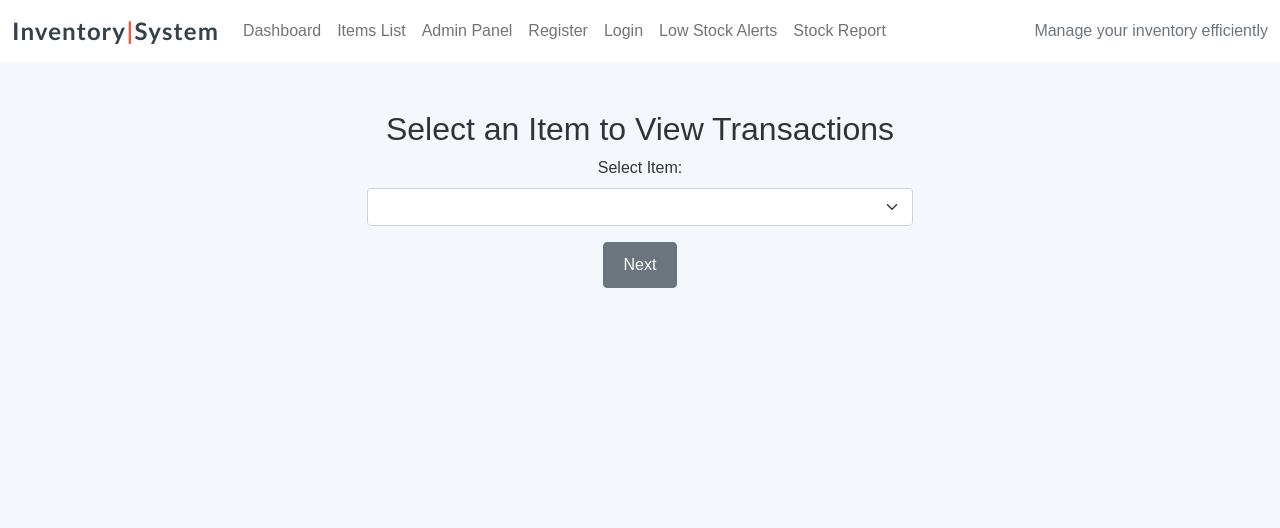
After one commit to KatVolkova/inventory-management-system, a Django app: page /select-item-view-transactions/ in a window 1280 px wide. The commit adds this page. Shown: the top 528 px of the page. Run offline with Django 4.2, Linux system fonts and the light colour scheme; data that the repository does not hold is empty; some libraries are stand-ins or nearby versions.

```diff
--- a/ims_project/settings.py
+++ b/ims_project/settings.py
@@ -28,7 +28,7 @@ TEMPLATES_DIR = os.path.join(BASE_DIR, 'templates')
 SECRET_KEY = os.environ.get("SECRET_KEY")
 
 # SECURITY WARNING: don't run with debug turned on in production!
-DEBUG = True
+DEBUG = False
 
 ALLOWED_HOSTS = ["8000-katvolkova-inventoryman-7i30uyedmib.ws.codeinstitute-ide.net",".herokuapp.com"]
 
--- /dev/null
+++ b/inventory/templates/inventory/select_item_view_transactions.html
@@ -0,0 +1,17 @@
+{% extends "base.html" %}
+
+{% block content %}
+<div class="container mt-4">
+    <h2 class="text-center">Select an Item to View Transactions</h2>
+    <form method="post" class="text-center">
+        {% csrf_token %}
+        <label for="item-select" class="form-label">Select Item:</label>
+        <select id="item-select" name="item" class="form-select w-50 mx-auto">
+            {% for item in items %}
+            <option value="{{ item.id }}">{{ item.name }}</option>
+            {% endfor %}
+        </select>
+        <button type="submit" class="btn btn-secondary mt-3">Next</button>
+    </form>
+</div>
+{% endblock %}
--- a/inventory/urls.py
+++ b/inventory/urls.py
@@ -10,6 +10,8 @@ urlpatterns = [
     path("item/<int:pk>/edit/", views.ItemEditView.as_view(), name="item-edit"),
     path("item/<int:pk>/delete/", views.ItemDeleteView.as_view(), name="item-delete"),
     path('low-stock/', views.low_stock_items, name='low-stock'),
+    path('select-item-record-transaction/', views.select_item_record_transaction, name='select-item-record-transaction'),
+    path('select-item-view-transactions/', views.select_item_view_transactions, name='select-item-view-transactions'),
     path("item/<int:pk>/record-transaction/", views.record_transaction, name="record-transaction"),
     path("item/<int:pk>/transactions/", views.view_transactions, name="view-transactions"),
     path("stock-report/", views.stock_report, name="stock-report"),
--- a/inventory/views.py
+++ b/inventory/views.py
@@ -105,6 +105,28 @@ def view_transactions(request, pk):
 
     return render(request, 'inventory/view_transactions.html', {'item': item, 'transactions': transactions})
 
+def select_item_record_transaction(request):
+    """
+    View to select an item before redirecting to the Record Transaction page.
+    """
+    if request.method == 'POST':
+        item_id = request.POST.get('item')
+        return redirect('record-transaction', pk=item_id)
+
+    items = Item.objects.all()
+    return render(request, 'inventory/select_item_record_transaction.html', {'items': items})
+
+
+def select_item_view_transactions(request):
+    """
+    View to select an item before redirecting to the View Transactions page.
+    """
+    if request.method == 'POST':
+        item_id = request.POST.get('item')
+        return redirect('view-transactions', pk=item_id)
+
+    items = Item.objects.all()
+    return render(request, 'inventory/select_item_view_transactions.html', {'items': items})
 
 def add_category(request):
     if request.method == "POST":
@@ -167,7 +189,8 @@ def dashboard(request):
         total_value=Sum(F('quantity') * F('price'), output_field=FloatField()),
         low_stock_count=Count('id', filter=Q(quantity__lte=F('low_stock_threshold')))
     )
-
+    # Fetch Items
+    items = Item.objects.all()
     # Prepare data for charts
     categories = [data['category__name'] for data in report_data]
     quantities = [data['total_quantity'] for data in report_data]
```
Also changed, not shown: inventory/templates/inventory/dashboard.html (+17 -0 lines), inventory/templates/inventory/select_item_record_transaction.html (added, +17 -0 lines).
